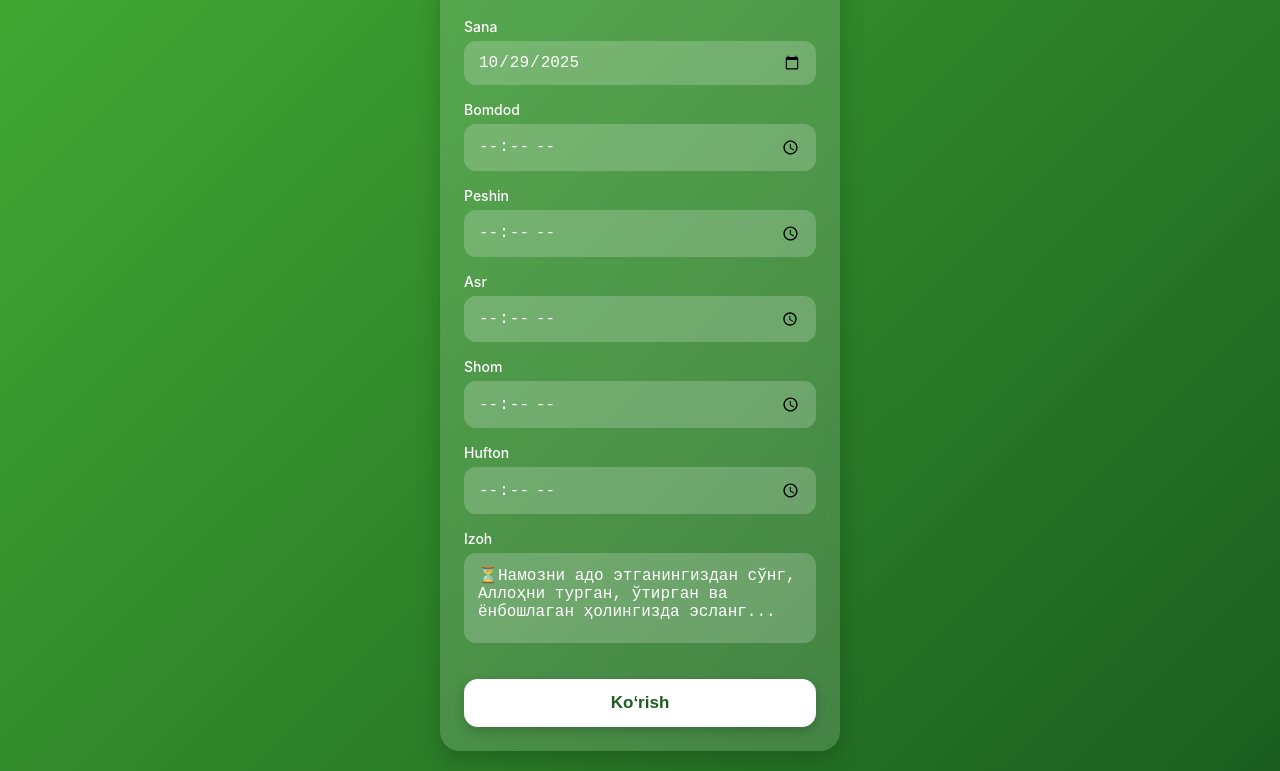
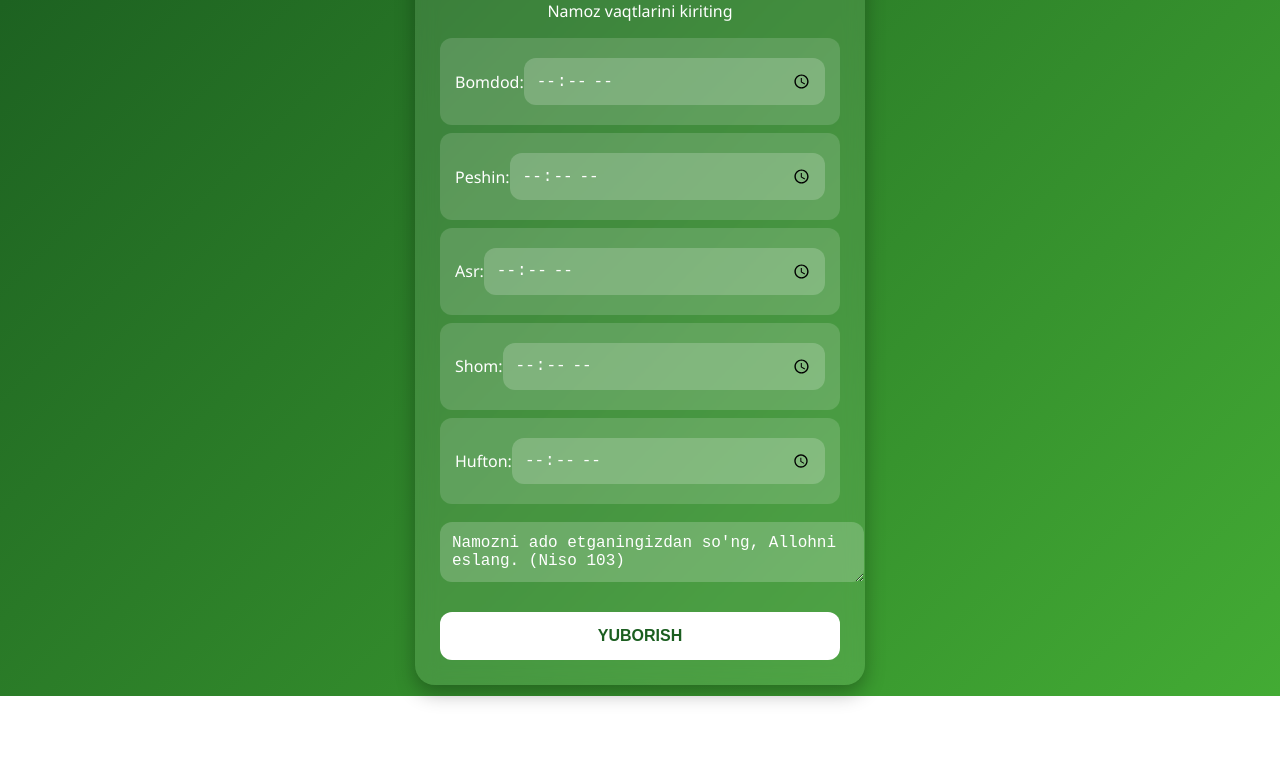
Before and after one commit to ahrorxonkarimov/namoz-bot, a website: page webapp.html in a window 1280 px wide. Shown: the part 104-875 px from the top of the page. After the commit the page ends 800 px from the top, so only its background shows below. Drawn offline with Linux system fonts and the light colour scheme.

Commit message:
Update webapp.html

```diff
--- a/webapp.html
+++ b/webapp.html
@@ -6,100 +6,129 @@
   <title>Islomxon Jome Masjidi</title>
   <script src="https://telegram.org/js/telegram-web-app.js"></script>
   <style>
-    * { margin: 0; padding: 0; box-sizing: border-box; }
     body {
-      background: linear-gradient(135deg, #43AB34, #1B5E20);
+      margin: 0;
+      font-family: 'Segoe UI', sans-serif;
+      background: linear-gradient(135deg, #1B5E20, #43AB34);
       color: white;
-      font-family: -apple-system, BlinkMacSystemFont, 'Segoe UI', Roboto, sans-serif;
-      padding: 20px;
-      min-height: 100vh;
+      display: flex;
+      justify-content: center;
+      align-items: center;
+      height: 100vh;
     }
-    .card {
-      background: rgba(255, 255, 255, 0.15);
+    .container {
+      background: rgba(255, 255, 255, 0.1);
+      padding: 25px;
+      border-radius: 20px;
+      max-width: 400px;
+      width: 100%;
+      text-align: center;
+      box-shadow: 0 8px 20px rgba(0,0,0,0.3);
       backdrop-filter: blur(10px);
-      border-radius: 20px;
-      padding: 24px;
-      max-width: 400px;
-      margin: 0 auto;
-      box-shadow: 0 8px 25px rgba(0,0,0,0.2);
     }
-    h1 { text-align: center; font-size: 26px; margin-bottom: 8px; font-weight: 700; }
-    .subtitle { text-align: center; font-size: 15px; opacity: 0.9; margin-bottom: 20px; }
-    .field { margin-bottom: 16px; }
-    label { display: block; font-size: 14px; margin-bottom: 6px; font-weight: 500; }
+    h2 {
+      margin-bottom: 15px;
+      font-size: 24px;
+    }
+    .time-card {
+      display: flex;
+      justify-content: space-between;
+      background: rgba(255,255,255,0.15);
+      padding: 10px 15px;
+      border-radius: 12px;
+      margin: 8px 0;
+      align-items: center;
+      transition: transform 0.2s ease;
+    }
+    .time-card:hover {
+      transform: scale(1.03);
+      background: rgba(255,255,255,0.25);
+    }
     input, textarea {
-      width: 100%; padding: 12px 14px; border: none; border-radius: 12px;
-      background: rgba(255, 255, 255, 0.2); color: white; font-size: 16px;
+      width: 100%;
+      padding: 12px;
+      margin: 10px 0;
+      border: none;
+      border-radius: 12px;
+      background: rgba(255,255,255,0.2);
+      color: white;
+      font-size: 16px;
     }
-    input::placeholder, textarea::placeholder { color: rgba(255,255,255,0.7); }
-    textarea { height: 90px; resize: none; }
-    .btn {
-      width: 100%; padding: 14px; background: #FFFFFF; color: #1B5E20;
-      border: none; border-radius: 14px; font-size: 17px; font-weight: 600;
-      margin-top: 16px; cursor: pointer; box-shadow: 0 4px 12px rgba(0,0,0,0.2);
-      transition: 0.2s;
+    input:focus, textarea:focus {
+      outline: 2px solid #ffffffaa;
+      background: rgba(255,255,255,0.25);
     }
-    .btn:hover { transform: translateY(-1px); box-shadow: 0 6px 16px rgba(0,0,0,0.3); }
-    .preview {
-      background: rgba(0,0,0,0.2); border-radius: 12px; padding: 14px;
-      margin-top: 16px; font-size: 14px; line-height: 1.5; display: none; white-space: pre-line;
+    button {
+      width: 100%;
+      padding: 15px;
+      margin-top: 15px;
+      border: none;
+      border-radius: 12px;
+      background: white;
+      color: #1B5E20;
+      font-weight: bold;
+      font-size: 16px;
+      cursor: pointer;
+      transition: 0.3s ease;
     }
-    .preview.show { display: block; }
+    button:hover {
+      background: #f0f0f0;
+    }
   </style>
 </head>
 <body>
-  <div class="card">
-    <h1>Islomxon Jome Masjidi</h1>
-    <p class="subtitle">Bugungi namoz vaqtlarini kiriting</p>
+  <div class="container">
+    <h2>🕌 Islomxon Jome Masjidi</h2>
+    <p>Namoz vaqtlarini kiriting</p>
 
-    <div class="field"><label>Sana</label><input type="date" id="date"></div>
-    <div class="field"><label>Bomdod</label><input type="time" id="bomdod"></div>
-    <div class="field"><label>Peshin</label><input type="time" id="peshin"></div>
-    <div class="field"><label>Asr</label><input type="time" id="asr"></div>
-    <div class="field"><label>Shom</label><input type="time" id="shom"></div>
-    <div class="field"><label>Hufton</label><input type="time" id="hufton"></div>
-    <div class="field"><label>Izoh</label><textarea id="izoh">⏳Намозни адо этганингиздан сўнг, Аллоҳни турган, ўтирган ва ёнбошлаган ҳолингизда эсланг...</textarea></div>
+    <div class="time-card">
+      <span>Bomdod:</span>
+      <input type="time" id="bomdod">
+    </div>
+    <div class="time-card">
+      <span>Peshin:</span>
+      <input type="time" id="peshin">
+    </div>
+    <div class="time-card">
+      <span>Asr:</span>
+      <input type="time" id="asr">
+    </div>
+    <div class="time-card">
+      <span>Shom:</span>
+      <input type="time" id="shom">
+    </div>
+    <div class="time-card">
+      <span>Hufton:</span>
+      <input type="time" id="hufton">
+    </div>
 
-    <button class="btn" onclick="showPreview()">Ko‘rish</button>
-    <div id="preview" class="preview"></div>
-    <button class="btn" id="sendBtn" onclick="sendData()" style="display:none; background:#4CAF50; color:white;">YUBORISH</button>
+    <textarea id="izoh" placeholder="Izoh...">Namozni ado etganingizdan so'ng, Allohni eslang. (Niso 103)</textarea>
+
+    <button onclick="sendData()">YUBORISH</button>
   </div>
 
   <script>
-    document.getElementById('date').value = new Date().toISOString().split('T')[0];
+    // Hozirgi sanani o'rnatish
+    const today = new Date().toISOString().split('T')[0];
 
-    function showPreview() {
-      const d = {
-        date: document.getElementById('date').value,
+    function sendData() {
+      const data = {
+        date: today,
         bomdod: document.getElementById('bomdod').value,
         peshin: document.getElementById('peshin').value,
         asr: document.getElementById('asr').value,
         shom: document.getElementById('shom').value,
         hufton: document.getElementById('hufton').value,
-        izoh: document.getElementById('izoh').value.trim()
+        izoh: document.getElementById('izoh').value
       };
-      if (!d.date || !d.bomdod || !d.peshin || !d.asr || !d.shom || !d.hufton) {
-        alert('Barcha vaqtlar to‘ldirilsin!');
+
+      if (!data.bomdod || !data.peshin || !data.asr || !data.shom || !data.hufton) {
+        alert('Barcha vaqtlarni to‘ldiring!');
         return;
       }
-      const text = `Islomxon jome masjidi\n\nSana: ${d.date}\nBomdod: ${d.bomdod}\nPeshin: ${d.peshin}\nAsr: ${d.asr}\nShom: ${d.shom}\nHufton: ${d.hufton}\n\nIzoh: ${d.izoh}`;
-      const preview = document.getElementById('preview');
-      preview.innerText = text;
-      preview.classList.add('show');
-      document.getElementById('sendBtn').style.display = 'block';
-    }
 
-    function sendData() {
-      const data = {
-        date: document.getElementById('date').value,
-        bomdod: document.getElementById('bomdod').value,
-        peshin: document.getElementById('peshin').value,
-        asr: document.getElementById('asr').value,
-        shom: document.getElementById('shom').value,
-        hufton: document.getElementById('hufton').value,
-        izoh: document.getElementById('izoh').value.trim()
-      };
       Telegram.WebApp.sendData(JSON.stringify(data));
+      Telegram.WebApp.close();
     }
   </script>
 </body>
```
